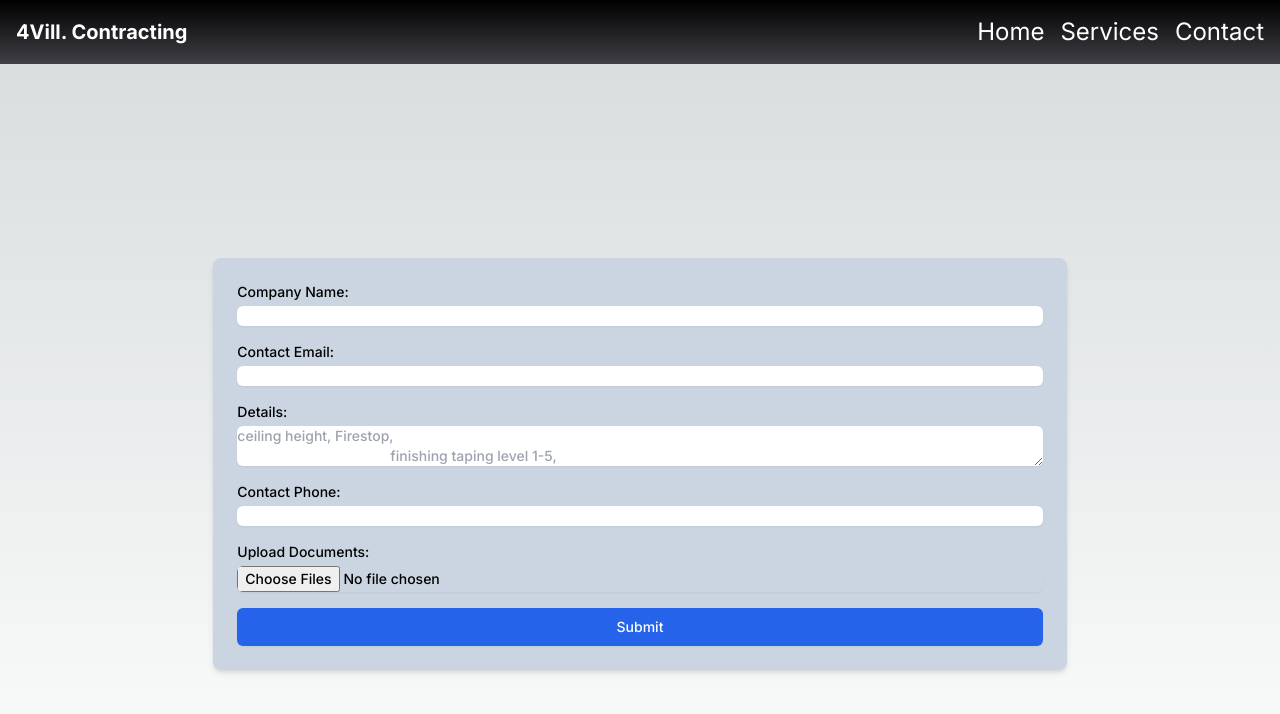
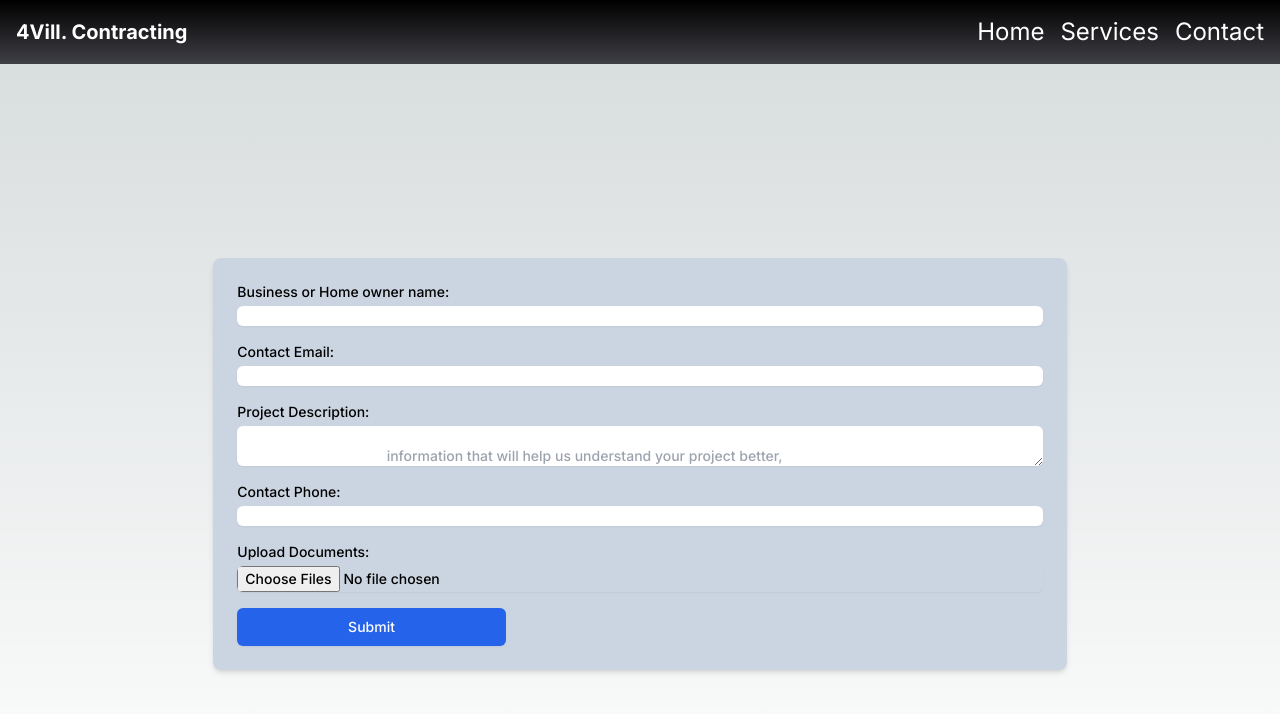
Before and after one commit to marcelchelo/4vill, a Next.js app: page /getQuote in a window 1280 px wide. Shown: the top 714 px of the page. Built offline with nearby package versions, Linux system fonts and the light colour scheme.

Commit message:
quote form changes

```diff
--- a/app/src/components/QuoteForm.jsx
+++ b/app/src/components/QuoteForm.jsx
@@ -29,7 +29,7 @@ export default function QuoteForm() {
             <form onSubmit={handleSubmit} className='space-y-4'>
                 <div>
                     <label className='block text-sm font-medium text-black'>
-                        Company Name:
+                        Business or Home owner name:
                         <input
                             className='mt-1 block w-full rounded-md border-gray-300
                                 shadow-sm focus:border-indigo-300 focus:ring focus:ring-indigo-200
@@ -52,13 +52,16 @@ export default function QuoteForm() {
                 </div>
                 <div>
                     <label className='block text-sm font-medium text-black'>
-                        Details:
+                        Project Description:
                         <textarea
                             className='mt-1 block w-full rounded-md border-gray-300
                                 shadow-sm focus:border-indigo-300 focus:ring focus:ring-indigo-200
                                 focus:ring-opacity-50'
-                            placeholder='ceiling height, Firestop,
-                                         finishing taping level 1-5,
+                            placeholder='
+                                        information that will help us understand your project better,
+                                        square footage, comercial or residential,
+                                        ceiling height, Firestop, type of materials utilized,
+                                         finishing level 1-5,
                                             carpentry, insulation finishing,
                                             all three?'
                             value={details}
@@ -74,7 +77,8 @@ export default function QuoteForm() {
                              border-gray-300 shadow-sm focus:border-indigo-300
                             focus:ring focus:ring-indigo-200 focus:ring-opacity-50'
                             type="tel"
-                          pattern="[0-9]{10}"
+                            pattern="\d{10}"
+                            maxLength="10"
                             value={contactPhone}
                             onChange={(e) => setContactPhone(e.target.value)} />
                     </label>
@@ -94,7 +98,9 @@ export default function QuoteForm() {
                     </label>
                 </div>
                 <div>
-                    <button className='w-full py-2 px-4 border border-transparent rounded-md shadow-sm text-sm font-medium text-white bg-blue-600 hover:bg-blue-700 focus:outline-none focus:ring-2 focus:ring-offset-2 focus:ring-blue-500' type="submit">Submit</button>
+                    <button className='w-1/3 py-2 px-4 border border-transparent rounded-md shadow-sm text-sm
+                     font-medium text-white bg-blue-600 hover:bg-blue-700 focus:outline-none focus:ring-2 focus:ring-offset-2
+                      focus:ring-blue-500' type="submit">Submit</button>
                 </div>
             </form>
         </div>
```
Lines whose indentation alone changed are shown as unchanged.
